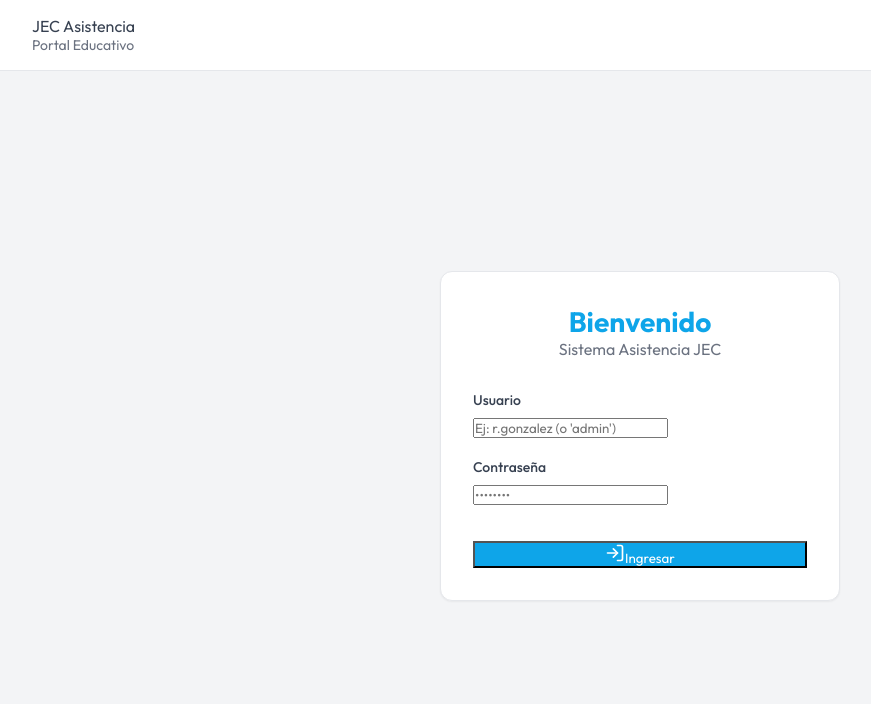
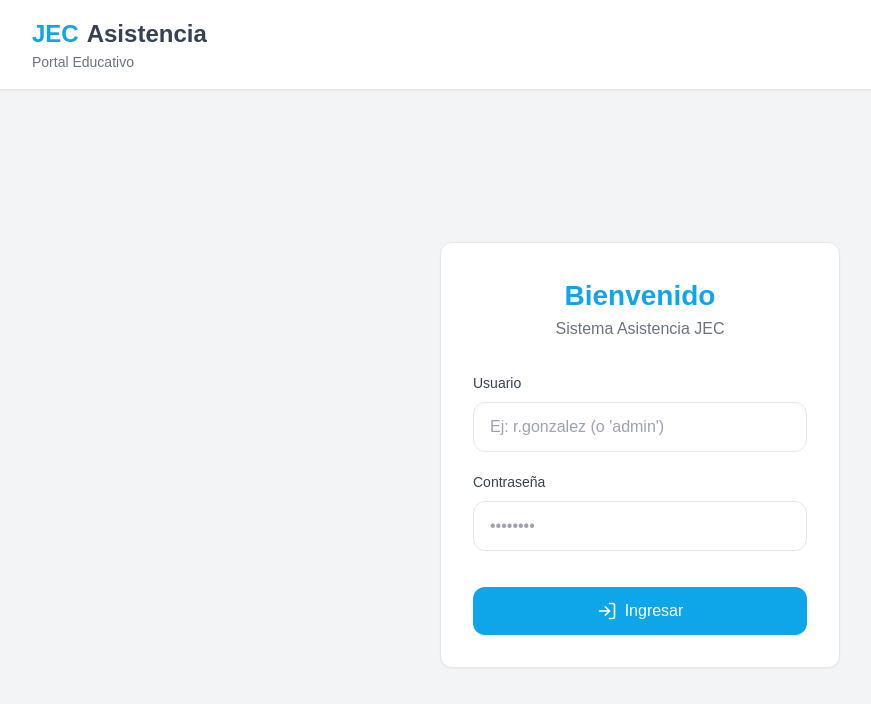
Before and after one commit to profeiaenelaula/asistenciatalleres-v2, a React (Vite) app: page /login in a window 1280 px wide. Shown: the top 704 px of the page, without its empty margins (0-871 px from the left). Built offline with nearby package versions, Linux system fonts and the light colour scheme; no server answers.

Commit message:
Restoring professional components (App, Login, index.css) with premium aesthetics.

```diff
--- a/src/App.tsx
+++ b/src/App.tsx
@@ -11,6 +11,7 @@ function MainLayout() {
   const isLoginPage = location.pathname === '/login' || location.pathname === '/';
 
   const handleLogout = () => {
+    // Para el mock simplemente redirigimos al login
     navigate('/login');
   };
 
--- a/src/index.css
+++ b/src/index.css
@@ -1,50 +1,265 @@
+@tailwind base;
+@tailwind components;
+@tailwind utilities;
+
 @import url('https://fonts.googleapis.com/css2?family=Outfit:wght@300;400;500;600;700&display=swap');
 
 :root {
-  --color-bg: #f3f4f6;
-  --color-surface: #ffffff;
-  --color-text: #374151;
-  --color-text-light: #6b7280;
-  --color-primary: #0ea5e9;
-  --color-primary-hover: #0284c7;
-  --color-accent: #eab308;
-  --color-accent-hover: #ca8a04;
+  /* Colors - Gris, Amarillo, Celeste palette */
+  --color-bg: #f3f4f6; /* Light gray background */
+  --color-surface: #ffffff; /* White card backgrounds */
+  --color-text: #374151; /* Dark gray for text */
+  --color-text-light: #6b7280; /* Lighter gray */
+  --color-primary: #0ea5e9; /* Sky blue (celeste) */
+  --color-primary-hover: #0284c7; /* Darker blue */
+  --color-accent: #eab308; /* Yellow */
+  --color-accent-hover: #ca8a04; /* Darker yellow */
   --color-border: #e5e7eb;
   --color-success: #10b981;
   --color-danger: #ef4444;
+
+  /* Shadows for depth */
   --shadow-sm: 0 1px 2px 0 rgba(0, 0, 0, 0.05);
   --shadow-md: 0 4px 6px -1px rgba(0, 0, 0, 0.1), 0 2px 4px -1px rgba(0, 0, 0, 0.06);
+  --shadow-lg: 0 10px 15px -3px rgba(0, 0, 0, 0.1), 0 4px 6px -2px rgba(0, 0, 0, 0.05);
+
+  /* Micro-animations */
   --transition: all 0.3s cubic-bezier(0.4, 0, 0.2, 1);
   --border-radius: 12px;
 }
 
 @media (prefers-color-scheme: dark) {
   :root {
-    --color-bg: #111827;
-    --color-surface: #1f2937;
-    --color-text: #f9fafb;
+    --color-bg: #111827; /* Dark gray background */
+    --color-surface: #1f2937; /* Darker card backgrounds */
+    --color-text: #f9fafb; /* Light text */
     --color-text-light: #9ca3af;
-    --color-primary: #38bdf8;
+    --color-primary: #38bdf8; /* Lighter celeste for dark mode */
     --color-primary-hover: #0ea5e9;
     --color-accent: #facc15;
+    --color-accent-hover: #eab308;
     --color-border: #374151;
   }
 }
 
-* { margin: 0; padding: 0; box-sizing: border-box; }
-body { font-family: 'Outfit', sans-serif; background-color: var(--color-bg); color: var(--color-text); }
-input, button, select, textarea { font-family: inherit; }
-.btn-primary { background-color: var(--color-primary); color: white; }
-.btn-accent { background-color: var(--color-accent); color: #1f2937; }
-.card { background-color: var(--color-surface); border-radius: var(--border-radius); box-shadow: var(--shadow-sm); padding: 2rem; border: 1px solid var(--color-border); }
-.navbar { background-color: var(--color-surface); padding: 1rem 2rem; display: flex; justify-content: space-between; align-items: center; border-bottom: 1px solid var(--color-border); }
-.container { max-width: 1200px; margin: 0 auto; padding: 2rem; }
-.badge { padding: 0.25rem 0.75rem; border-radius: 9999px; font-size: 0.875rem; font-weight: 500; }
-.badge-present { background-color: var(--color-success); color: white; }
-.badge-absent { background-color: var(--color-danger); color: white; }
-.toggle-group { display: flex; gap: 0.5rem; background-color: var(--color-bg); padding: 0.25rem; border-radius: 9999px; }
-.toggle-btn { padding: 0.5rem 1rem; border-radius: 9999px; border: none; background: transparent; cursor: pointer; }
-.toggle-btn.active.present { background-color: var(--color-primary); color: white; }
-.toggle-btn.active.absent { background-color: var(--color-accent); color: #1f2937; }
-table { width: 100%; border-collapse: collapse; }
-th, td { padding: 1rem; text-align: left; border-bottom: 1px solid var(--color-border); }
+* {
+  margin: 0;
+  padding: 0;
+  box-sizing: border-box;
+}
+
+body {
+  font-family: 'Outfit', sans-serif;
+  background-color: var(--color-bg);
+  color: var(--color-text);
+  line-height: 1.5;
+  -webkit-font-smoothing: antialiased;
+  -moz-osx-font-smoothing: grayscale;
+}
+
+h1, h2, h3, h4, h5, h6 {
+  font-weight: 600;
+  color: var(--color-text);
+}
+
+a {
+  color: var(--color-primary);
+  text-decoration: none;
+  transition: var(--transition);
+}
+
+a:hover {
+  text-decoration: none;
+  color: var(--color-primary-hover);
+}
+
+input, button, select, textarea {
+  font-family: inherit;
+  font-size: 1rem;
+}
+
+input, textarea, select {
+  width: 100%;
+  padding: 0.75rem 1rem;
+  border: 1px solid var(--color-border);
+  border-radius: var(--border-radius);
+  background-color: var(--color-surface);
+  color: var(--color-text);
+  transition: var(--transition);
+}
+
+input:focus, textarea:focus, select:focus {
+  outline: none;
+  border-color: var(--color-primary);
+  box-shadow: 0 0 0 3px rgba(14, 165, 233, 0.2);
+}
+
+button {
+  cursor: pointer;
+  padding: 0.75rem 1.5rem;
+  border-radius: var(--border-radius);
+  border: none;
+  font-weight: 500;
+  transition: var(--transition);
+  display: inline-flex;
+  align-items: center;
+  justify-content: center;
+  gap: 0.5rem;
+}
+
+.btn-primary {
+  background-color: var(--color-primary);
+  color: white;
+}
+
+.btn-primary:hover {
+  background-color: var(--color-primary-hover);
+  transform: translateY(-1px);
+  box-shadow: var(--shadow-md);
+}
+
+.btn-accent {
+  background-color: var(--color-accent);
+  color: #1f2937;
+}
+
+.btn-accent:hover {
+  background-color: var(--color-accent-hover);
+  transform: translateY(-1px);
+  box-shadow: var(--shadow-md);
+}
+
+.card {
+  background-color: var(--color-surface);
+  border-radius: var(--border-radius);
+  box-shadow: var(--shadow-sm);
+  padding: 2rem;
+  transition: var(--transition);
+  border: 1px solid var(--color-border);
+}
+
+.card:hover {
+  box-shadow: var(--shadow-md);
+}
+
+.layout {
+  min-height: 100vh;
+  display: flex;
+  flex-direction: column;
+}
+
+.navbar {
+  background-color: var(--color-surface);
+  padding: 1rem 2rem;
+  display: flex;
+  justify-content: space-between;
+  align-items: center;
+  box-shadow: var(--shadow-sm);
+  border-bottom: 1px solid var(--color-border);
+}
+
+.navbar-brand {
+  font-size: 1.5rem;
+  font-weight: 700;
+  color: var(--color-text);
+  display: flex;
+  align-items: center;
+  gap: 0.5rem;
+}
+
+.navbar-brand span {
+  color: var(--color-primary);
+}
+
+.container {
+  max-width: 1200px;
+  margin: 0 auto;
+  padding: 2rem;
+  width: 100%;
+}
+
+.badge {
+  padding: 0.25rem 0.75rem;
+  border-radius: 9999px;
+  font-size: 0.875rem;
+  font-weight: 500;
+  text-transform: uppercase;
+  letter-spacing: 0.05em;
+}
+
+.badge-present {
+  background-color: var(--color-success);
+  color: white;
+}
+
+.badge-absent {
+  background-color: var(--color-danger);
+  color: white;
+}
+
+.toggle-group {
+  display: flex;
+  gap: 0.5rem;
+  background-color: var(--color-bg);
+  padding: 0.25rem;
+  border-radius: 9999px;
+  border: 1px solid var(--color-border);
+}
+
+.toggle-btn {
+  padding: 0.5rem 1rem;
+  border-radius: 9999px;
+  border: none;
+  background: transparent;
+  color: var(--color-text-light);
+  font-size: 0.875rem;
+  transition: var(--transition);
+  flex: 1;
+}
+
+.toggle-btn.active.present {
+  background-color: var(--color-primary);
+  color: white;
+  box-shadow: var(--shadow-sm);
+}
+
+.toggle-btn.active.absent {
+  background-color: var(--color-accent);
+  color: #1f2937;
+  font-weight: 600;
+  box-shadow: var(--shadow-sm);
+}
+
+table {
+  width: 100%;
+  border-collapse: collapse;
+  margin-top: 1rem;
+}
+
+th, td {
+  padding: 1rem;
+  text-align: left;
+  border-bottom: 1px solid var(--color-border);
+}
+
+th {
+  color: var(--color-text-light);
+  font-weight: 500;
+  text-transform: uppercase;
+  font-size: 0.875rem;
+  letter-spacing: 0.05em;
+}
+
+tr {
+  transition: var(--transition);
+}
+
+tr:hover {
+  background-color: rgba(0, 0, 0, 0.02);
+}
+
+@media (prefers-color-scheme: dark) {
+  tr:hover {
+    background-color: rgba(255, 255, 255, 0.02);
+  }
+}
--- a/src/pages/Login.tsx
+++ b/src/pages/Login.tsx
@@ -19,6 +19,7 @@ export default function Login() {
       }
     }
 
+    // Convert Username to pseudo-email
     const email = `${username.toLowerCase().replace(/[^a-z0-9._-]/g, '')}@docentes.jec.cl`;
 
     const { data, error } = await supabase.auth.signInWithPassword({
```
